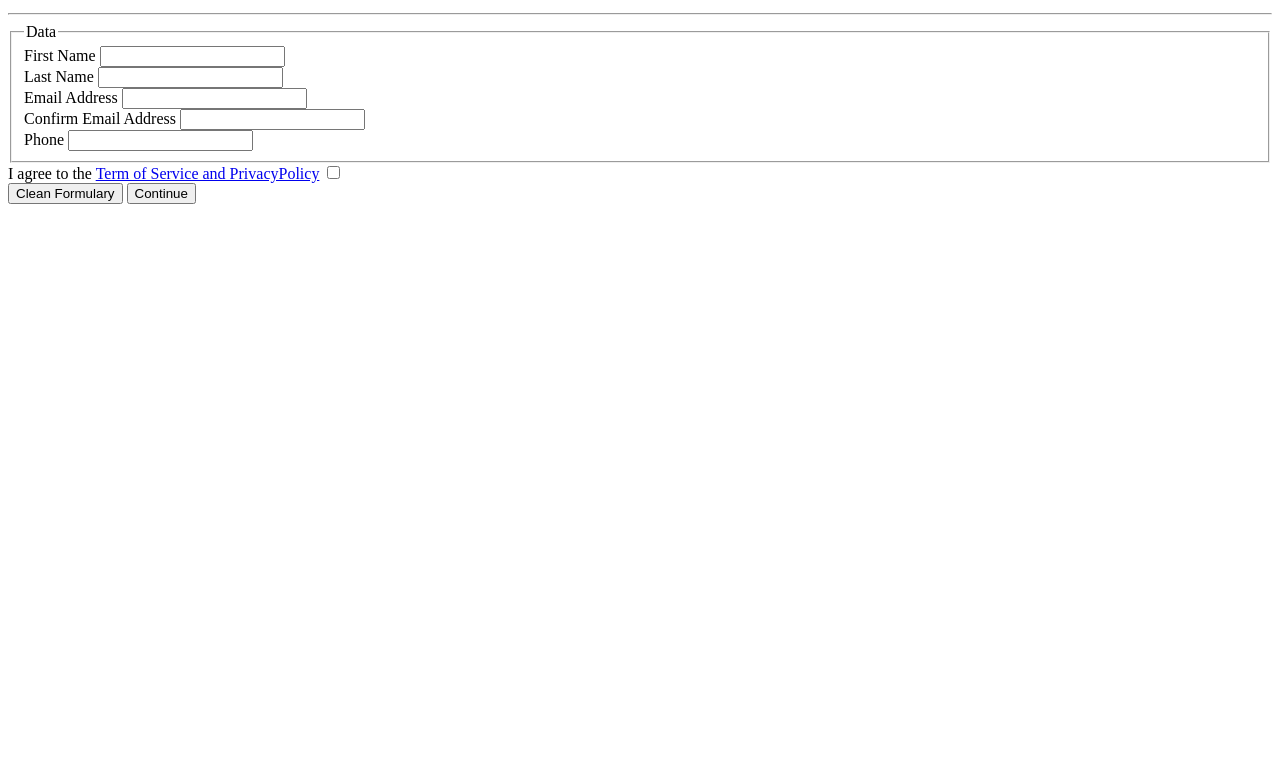
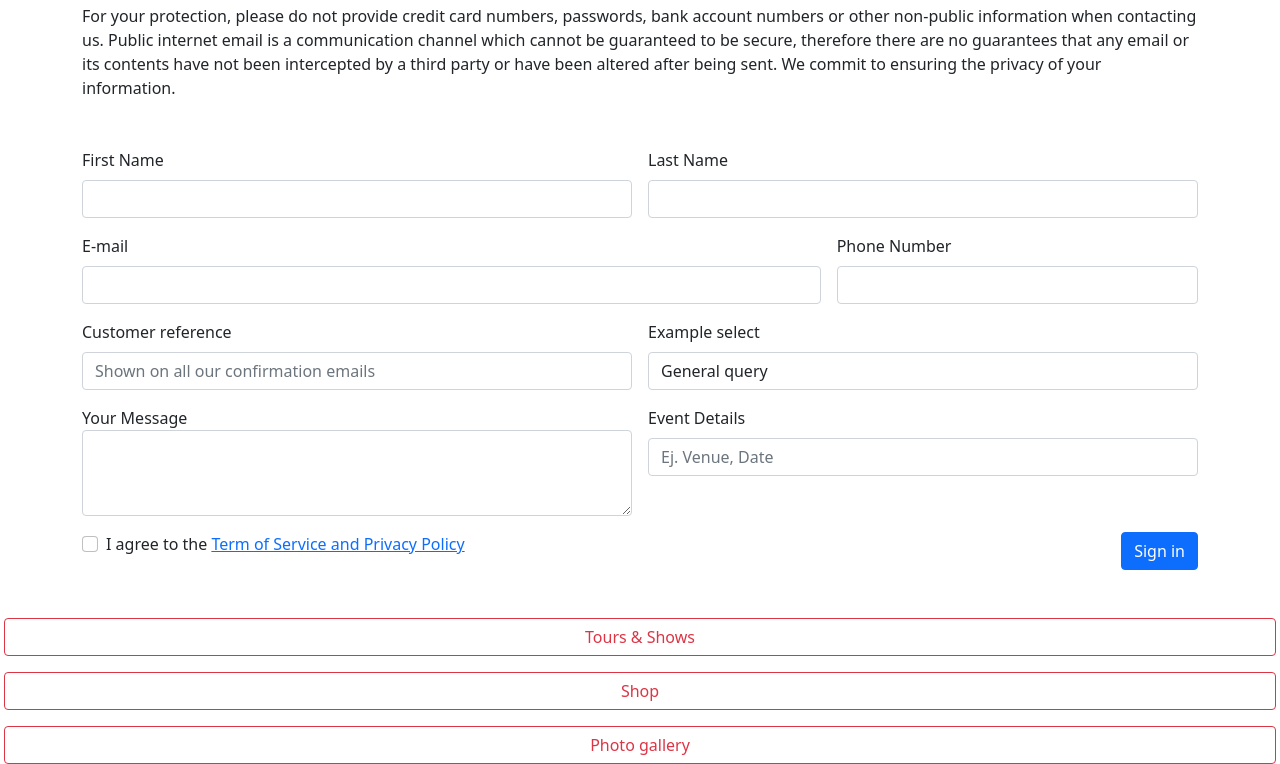
Before and after one commit to Juanse211/radiohead, a plain HTML site: page Radiohead/customerServices/costumerservices.html in a window 1280 px wide. Shown: the part 262-1026 px from the top of the page. Before the commit the page ends 800 px from the top, so only its background shows below. Drawn offline with nearby package versions, Linux system fonts and the light colour scheme.

Commit message:
Añadiendo Bootstrap al proyecto

```diff
--- a/Radiohead/customerServices/costumerservices.html
+++ b/Radiohead/customerServices/costumerservices.html
@@ -8,6 +8,8 @@
   <link rel="stylesheet" href="./style.css">
 </head>
 <body>
+  <link href="https://cdn.jsdelivr.net/npm/bootstrap@5.0.2/dist/css/bootstrap.min.css" rel="stylesheet"
+  integrity="sha384-EVSTQN3/azprG1Anm3QDgpJLIm9Nao0Yz1ztcQTwFspd3yD65VohhpuuCOmLASjC" crossorigin="anonymous">
 
   <header class="containerLogo">
     <div>
@@ -15,62 +17,90 @@
     </div>
   </header>
 
-  <section class="containerText">
+  <section class="container mt-5 ">
+    <div class="col-12">
       <h1>CUSTOMER SERVICES</h1>
-    <p>When contacting us regarding an existing order, please provide as much information as you can about you and your
+      <p>
+        When contacting us regarding an existing order, please provide as much information as you can about you and your
         order
         to enable us to respond quickly and effectively to your query.
         <br><br>
         For your protection, please do not provide credit card numbers, passwords, bank account numbers or other non-public
         information when contacting us. Public internet email is a communication channel which cannot be guaranteed to be
         secure, therefore there are no guarantees that any email or its contents have not been intercepted by a third party or
-      have been altered after being sent. We commit to ensuring the privacy of your information.</p>
+        have been altered after being sent. We commit to ensuring the privacy of your information.
+      </p>
+    </div>
+
   </section>
 
-  <hr>
-
-  <form action="#" method="post" enctype="application/x-www-form-urlencoded">
-    <section class="containerFormulary">
-      <fieldset>
-        <legend>Data</legend>
-
-        <div>
-          <label for="text">First Name</label>
-          <input id="text" type="text" name="text">
+  <section class="container-xl mt-5">
+    <form class="row g-3">
+      <div class="col-md-6">
+        <label for="firstName" class="form-label">First Name</label>
+        <input type="text" class="form-control" id="firstName" required>
       </div>
 
-        <div>
-          <label for="formularyDataLastname">Last Name</label>
-          <input id="text" type="text" name="formularyDataLastname">
+      <div class="col-md-6">
+        <label for="lastName" class="form-label">Last Name</label>
+        <input type="text" class="form-control" id="lastName" required>
       </div>
 
-        <div>
-          <label for="emailAddress">Email Address</label>
-          <input type="email" name="emailAddress">
+      <div class="col-md-8">
+        <label for="emailInfo" class="form-label">E-mail</label>
+        <input type="email" class="form-control" id="emailInfo" required>
       </div>
 
-        <div>
-          <label for="confirmEmailAddress">Confirm Email Address</label>
-          <input type="email" name="confirmEmailAddress">
+      <div class="col-md-4">
+        <label for="phoneNumber" class="form-label">Phone Number</label>
+        <input type="text" class="form-control" id="phoneNumber">
       </div>
 
-        <div>
-          <label for="phone">Phone</label>
-          <input type="tel" name="phone">
+      <div class="col-md-6">
+        <label for="customerReference" class="form-label">Customer reference</label>
+        <input type="text" class="form-control" id="customerReference" placeholder="Shown on all our confirmation emails">
       </div>
-      </fieldset>
+
+      <div class="col-md-6">
+        <label class="form-label" for="exampleFormControlSelect1">Example select</label>
+        <select class="form-control" id="exampleFormControlSelect1" placeholder="Select">
+            <option>General query</option>
+            <option>I haven't received my tickets</option>
+            <option>I've lost my tickets</option>
+        </select>
+      </div>
+
+      <div class="col-md-6">
+        <label for="coments" class="dorm-label">Your Message</label>
+        <textarea class="form-control" id="comments" rows="3"></textarea>
+      </div>
+
+      <div class="col-md-6">
+        <label for="eventDetails" class="form-label">Event Details</label>
+        <input type="text" class="form-control" id="eventDetails" placeholder="Ej. Venue, Date">
+      </div>
+
+      <div class="col-md-10">
+        <div class="form-check">
+          <input class="form-check-input" type="checkbox" id="gridCheck">
+          <label class="form-check-label" for="gridCheck">I agree to the <a href="../tyspp/termsofservice.html">Term of Service and Privacy Policy</a></label>
+        </div>
+      </div>
+
+      <div class="col-md-2 d-flex justify-content-end">
+        <button type="submit" class="btn btn-primary">Sign in</button>
+      </div>
+    </form>
   </section>
 
-    <div class="containerTermsOfService">
-      <label for="acepta">I agree to the <a href="../tyspp/termsofservice.html">Term of Service and
-          PrivacyPolicy</a></label>
-      <input id="acepta" type="checkbox" name="acepta" value="1" />
+<footer class="container-fluid mt-5">
+  <div class="row g-3  ">
+      <a class="btn btn-outline-danger" href="../toursShow/tys.html" role="button">Tours & Shows</a>
+      <a class="btn btn-outline-danger" href="../shop/shop.html" role="button">Shop</a>
+      <a class="btn btn-outline-danger" href="../photoGallery/galery.html" role="button">Photo gallery</a>
     </div>
+  </div>
+</footer>
 
-    <div class="containerButton">
-      <input type="reset" value="Clean Formulary" />
-      <input type="submit" value="Continue" />
-    </div>
-  </form>
 </body>
 </html>
```
Also changed, not shown: index.html (+14 -11 lines). Lines whose indentation alone changed are shown as unchanged.
